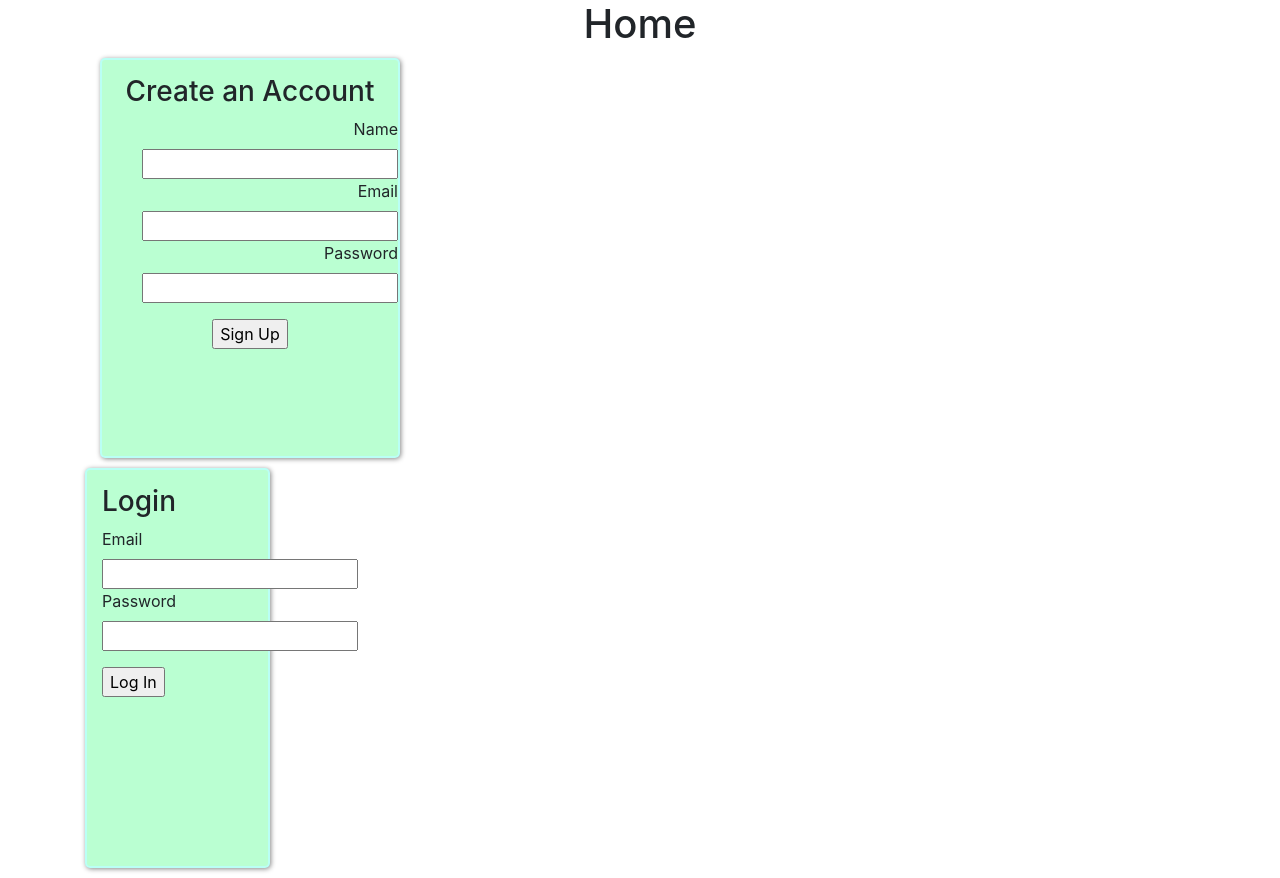
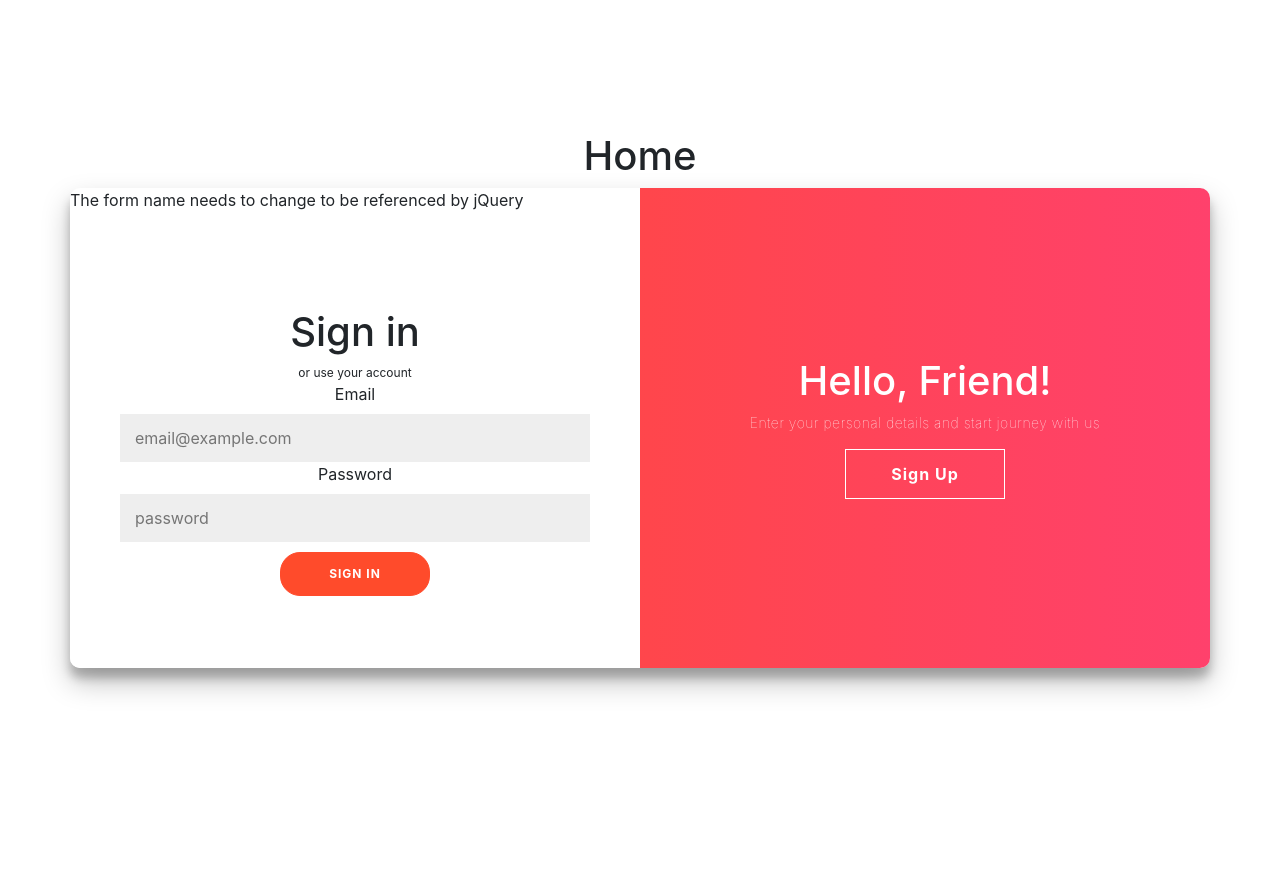
Before and after one commit to Alex0Blackwell/login-template, a Flask app: page / in a window 1280 px wide. After the commit the page ends 694 px from the top, so only its background shows below. Run offline with Flask 2, Linux system fonts and the light colour scheme; some libraries are stand-ins or nearby versions.

Commit message:
Sliding sign in screen implemented

```diff
--- a/static/css/main.css
+++ b/static/css/main.css
@@ -1,36 +1,259 @@
-/* Setup */
-:root {
-  --black: #000000;
-  --almost-black: #263238;
-  --white: #ffffff;
-  --almost-white: #FBFBFB;
-  --grey-light: #CFD8DC;
-  --grey: #B0BEC5;
-  --grey-medium: #78909C;
-  --grey-dark: #455A64;
-  --primary: #1E88E5;
-  --primary-dark: #1976D2;
-  --secondary: #CFD8DC;
-  --secondary-dark: #B0BEC5;
-  --red: #EF4836;
+
+@import url('https://fonts.googleapis.com/css?family=Montserrat:400,800');
+
+* {
+	box-sizing: border-box;
 }
 
-
-.login-card {
-  padding-top: 15px;
-  margin: 10px 0;
-  background-color: #baffd2;
-  height: 400px;
-  width: 300px;
-  border: 2px solid #BAFFF5;
-  box-shadow: 1px 1px 5px #888888;
-  border-radius: 5px;
-  transition: 0.2s;
+body {
+	background: #f6f5f7;
+	display: flex;
+	justify-content: center;
+	align-items: center;
+	flex-direction: column;
+	font-family: 'Montserrat', sans-serif;
+	height: 100vh;
+	margin: -20px 0 50px;
 }
 
-.login-card:hover {
-  margin: 5px;
-  height: 390px;
-  background-color: #FFBAE7;
-  box-shadow: 5px 5px 18px #888888;
+h1 {
+	font-weight: bold;
+	margin: 0;
 }
+
+h2 {
+	text-align: center;
+}
+
+p {
+	font-size: 14px;
+	font-weight: 100;
+	line-height: 20px;
+	letter-spacing: 0.5px;
+	margin: 20px 0 30px;
+}
+
+span {
+	font-size: 12px;
+}
+
+a {
+	color: #333;
+	font-size: 14px;
+	text-decoration: none;
+	margin: 15px 0;
+}
+
+button, .login-btn {
+	border-radius: 20px;
+  /* width: 100px;s */
+	border: 1px solid #FF4B2B;
+	background-color: #FF4B2B;
+	color: #FFFFFF;
+	font-size: 12px;
+	font-weight: bold;
+	padding: 12px 45px;
+	letter-spacing: 1px;
+	text-transform: uppercase;
+	transition: transform 80ms ease-in;
+}
+
+.login-btn {
+  margin-top: 10px;
+  width: 150px;
+	padding: 12px 12px;
+}
+
+button:active {
+	transform: scale(0.95);
+}
+
+button:focus {
+	outline: none;
+}
+
+button.ghost {
+	background-color: transparent;
+	border-color: #FFFFFF;
+}
+
+form {
+	background-color: #FFFFFF;
+	display: flex;
+	align-items: center;
+	justify-content: center;
+	flex-direction: column;
+	padding: 0 50px;
+	height: 100%;
+	text-align: center;
+}
+
+input {
+	background-color: #eee;
+	border: none;
+	padding: 12px 15px;
+	margin: 8px 0;
+	width: 100%;
+}
+
+.container {
+	background-color: #fff;
+	border-radius: 10px;
+  	box-shadow: 0 14px 28px rgba(0,0,0,0.25),
+			0 10px 10px rgba(0,0,0,0.22);
+	position: relative;
+	overflow: hidden;
+	width: 768px;
+	max-width: 100%;
+	min-height: 480px;
+}
+
+.form-container {
+	position: absolute;
+	top: 0;
+	height: 100%;
+	transition: all 0.3s ease-in-out;
+}
+
+.sign-in-container {
+	left: 0;
+	width: 50%;
+	z-index: 2;
+}
+
+.container.right-panel-active .sign-in-container {
+	transform: translateX(100%);
+}
+
+.sign-up-container {
+	left: 0;
+	width: 50%;
+	opacity: 0;
+	z-index: 1;
+}
+
+.container.right-panel-active .sign-up-container {
+	transform: translateX(100%);
+	opacity: 1;
+	z-index: 5;
+	animation: show 0.3s;
+}
+
+@keyframes show {
+	0%, 49.99% {
+		opacity: 0;
+		z-index: 1;
+	}
+
+	50%, 100% {
+		opacity: 1;
+		z-index: 5;
+	}
+}
+
+.overlay-container {
+	position: absolute;
+	top: 0;
+	left: 50%;
+	width: 50%;
+	height: 100%;
+	overflow: hidden;
+	transition: transform 0.3s ease-in-out;
+	z-index: 100;
+}
+
+.container.right-panel-active .overlay-container{
+	transform: translateX(-100%);
+}
+
+.overlay {
+	background: #FF416C;
+	background: -webkit-linear-gradient(to right, #FF4B2B, #FF416C);
+	background: linear-gradient(to right, #FF4B2B, #FF416C);
+	background-repeat: no-repeat;
+	background-size: cover;
+	background-position: 0 0;
+	color: #FFFFFF;
+	position: relative;
+	left: -100%;
+	height: 100%;
+	width: 200%;
+  	transform: translateX(0);
+	transition: transform 0.3s ease-in-out;
+}
+
+.container.right-panel-active .overlay {
+  	transform: translateX(50%);
+}
+
+.overlay-panel {
+	position: absolute;
+	display: flex;
+	align-items: center;
+	justify-content: center;
+	flex-direction: column;
+	padding: 0 40px;
+	text-align: center;
+	top: 0;
+	height: 100%;
+	width: 50%;
+	transform: translateX(0);
+	transition: transform 0.3s ease-in-out;
+}
+
+.overlay-left {
+	transform: translateX(-20%);
+}
+
+.container.right-panel-active .overlay-left {
+	transform: translateX(0);
+}
+
+.overlay-right {
+	right: 0;
+	transform: translateX(0);
+}
+
+.container.right-panel-active .overlay-right {
+	transform: translateX(20%);
+}
+
+.social-container {
+	margin: 20px 0;
+}
+
+.social-container a {
+	border: 1px solid #DDDDDD;
+	border-radius: 50%;
+	display: inline-flex;
+	justify-content: center;
+	align-items: center;
+	margin: 0 5px;
+	height: 40px;
+	width: 40px;
+}
+
+footer {
+    background-color: #222;
+    color: #fff;
+    font-size: 14px;
+    bottom: 0;
+    position: fixed;
+    left: 0;
+    right: 0;
+    text-align: center;
+    z-index: 999;
+}
+
+footer p {
+    margin: 10px 0;
+}
+
+footer i {
+    color: red;
+}
+
+footer a {
+    color: #3c97bf;
+    text-decoration: none;
+}
--- /dev/null
+++ b/static/js/events.js
@@ -0,0 +1,11 @@
+const signUpButton = document.getElementById('signUp');
+const signInButton = document.getElementById('signIn');
+const container = document.getElementById('container');
+
+signUpButton.addEventListener('click', () => {
+	container.classList.add("right-panel-active");
+});
+
+signInButton.addEventListener('click', () => {
+	container.classList.remove("right-panel-active");
+});
--- a/templates/base.html
+++ b/templates/base.html
@@ -27,5 +27,6 @@
 
     <script src="static/js/jquery.js" charset="utf-8"></script>
     <script src="static/js/main.js" charset="utf-8"></script>
+    <script src="static/js/events.js" charset="utf-8"></script>
   </body>
 </html>
--- a/templates/home.html
+++ b/templates/home.html
@@ -2,13 +2,69 @@
 
 {% block content %}
 
-  <div class="container">
+  <!-- <div class="container"> -->
     <div class="text-center">
       <h1>Home</h1>
     </div>
+  <!-- </div> -->
+
+  <div class="container" id="container">
+  	<div class="form-container sign-up-container">
+
+  		<form name="signup_form">
+  			<h1>Create Account</h1>
+  			<span>or use your email for registration</span>
+
+
+        <label for="name">Name</label>
+        <input type="text" name="name" class="field" placeholder="name" required>
+
+        <label for="name">Email</label>
+        <input type="text" name="email" class="field" placeholder="email@example.com" required>
+
+        <label for="name">Password</label>
+        <input type="text" name="password" class="field" placeholder="password" required>
+
+        <input class="login-btn" type="submit" value="Sign Up">
+
+  		</form>
+
+  	</div>
+  	<div class="form-container sign-in-container">
+
+      The form name needs to change to be referenced by jQuery
+  		<form name="login_form">
+  			<h1>Sign in</h1>
+  			<span>or use your account</span>
+
+        <label for="name">Email</label>
+        <input type="text" name="email" class="field" placeholder="email@example.com" required>
+
+        <label for="name">Password</label>
+        <input type="text" name="password" class="field" placeholder="password" required>
+
+        <input class="login-btn" type="submit" value="Sign In">
+  		</form>
+
+  	</div>
+  	<div class="overlay-container">
+  		<div class="overlay">
+  			<div class="overlay-panel overlay-left">
+  				<h1>Welcome Back!</h1>
+  				<p>To keep connected with us please login with your personal info</p>
+  				<button class="ghost" id="signIn">Sign In</button>
+  			</div>
+  			<div class="overlay-panel overlay-right">
+  				<h1>Hello, Friend!</h1>
+  				<p>Enter your personal details and start journey with us</p>
+  				<button class="ghost" id="signUp">Sign Up</button>
+  			</div>
+  		</div>
+  	</div>
+
   </div>
 
-    <div class="container">
+    <!-- <div class="container">
 
 
       <div class="col-12">
@@ -42,7 +98,6 @@
 
       <div class="col-lg-2 col-md-3 col-12 login-card">
         <h3>Login</h3>
-        <!-- The form name needs to change to be referenced by jQuery -->
         <form name="login_form">
 
           <label for="name">Email</label>
@@ -57,7 +112,7 @@
         </form>
       </div>
 
-    </div>
+    </div> -->
 
   <!-- <div>
     <h1>Login</h1>
```
